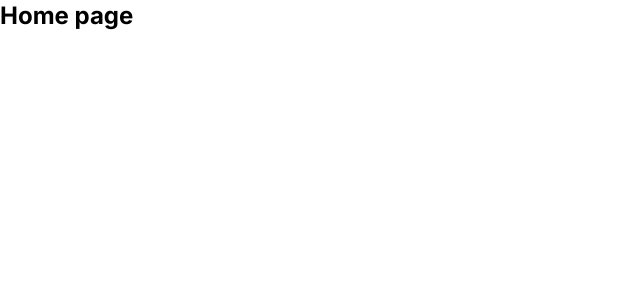
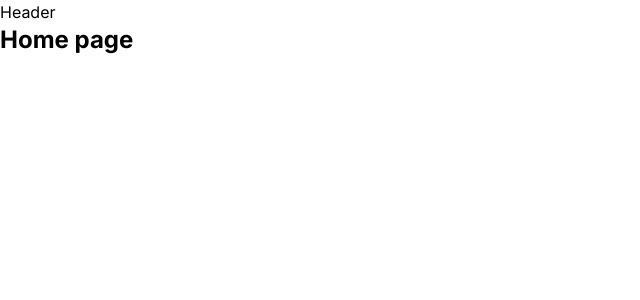
Before and after one commit to anderlfrias/pomodoro-timer, a Next.js app: page / in a window 1280 px wide. Shown: the top 300 px of the page, without its empty margins (0-640 px from the left). Built offline with nearby package versions, Linux system fonts and the light colour scheme.

Commit message:
Se creo el componete header, aun sin estilos

```diff
--- a/package.json
+++ b/package.json
@@ -16,6 +16,7 @@
     "postcss": "8.4.27",
     "react": "18.2.0",
     "react-dom": "18.2.0",
+    "standard": "^17.1.0",
     "tailwindcss": "3.3.3"
   }
 }
--- a/src/app/layout.js
+++ b/src/app/layout.js
@@ -1,5 +1,6 @@
+import Header from '@/components/header'
+import { Inter } from 'next/font/google'
 import './globals.css'
-import { Inter } from 'next/font/google'
 
 const inter = Inter({ subsets: ['latin'] })
 
@@ -11,7 +12,12 @@
 export default function RootLayout({ children }) {
   return (
     <html lang="en">
-      <body className={inter.className}>{children}</body>
+      <body className={inter.className}>
+        <Header />
+        <div>
+          {children}
+        </div>
+      </body>
     </html>
   )
 }
--- /dev/null
+++ b/src/components/header.js
@@ -0,0 +1,8 @@
+
+function Header() {
+  return (
+    <div>Header</div>
+  )
+}
+
+export default Header
```
Also changed, not shown: 1 other file (tests, documents, lock files or other folders).
